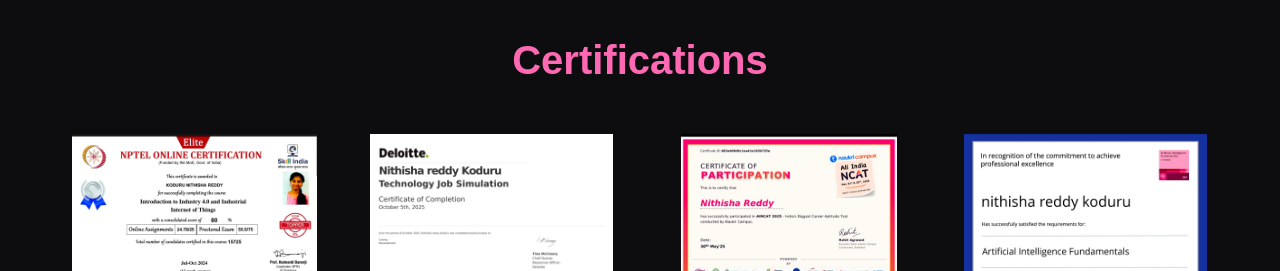
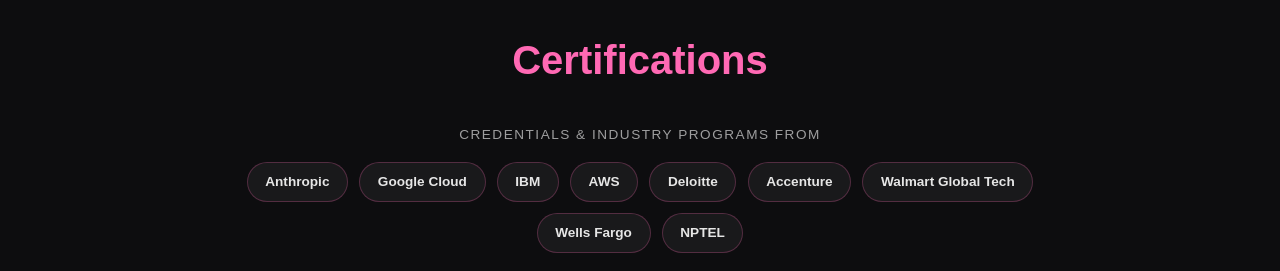
Before and after one commit to Nithisha116/nithishaportfolio.github.io, a website: page index.html in a window 1280 px wide. Shown: the part 6580-6851 px from the top of the page. Drawn offline with nearby package versions, Linux system fonts and the light colour scheme; animation ran at ten frames a second.

Commit message:
certifications enhancement

```diff
--- a/index.html
+++ b/index.html
@@ -400,6 +400,20 @@
 
     <section id="certifications" class="certifications">
         <h2>Certifications</h2>
+        <div class="credentials-highlight">
+            <p class="credentials-heading">Credentials &amp; Industry Programs From</p>
+            <div class="org-badges">
+                <span class="org-badge">Anthropic</span>
+                <span class="org-badge">Google Cloud</span>
+                <span class="org-badge">IBM</span>
+                <span class="org-badge">AWS</span>
+                <span class="org-badge">Deloitte</span>
+                <span class="org-badge">Accenture</span>
+                <span class="org-badge">Walmart Global Tech</span>
+                <span class="org-badge">Wells Fargo</span>
+                <span class="org-badge">NPTEL</span>
+            </div>
+        </div>
         <div class="carousel-wrapper">
 
             <button class="carousel-btn prev-btn" aria-label="Previous Certificate">&#10094;</button>
--- a/script.js
+++ b/script.js
@@ -124,7 +124,7 @@
     }
 
     const slideTargets = document.querySelectorAll(
-        'section > h2, .about-text, .education-card, .skills-category, .experience-card, .cert-card, .project-grid, .contact-content'
+        'section > h2, .about-text, .education-card, .skills-category, .experience-card, .cert-card, .project-grid, .contact-content, .credentials-highlight'
     );
     const scaleTargets = document.querySelectorAll('.about-image');
 
--- a/styles.css
+++ b/styles.css
@@ -556,6 +556,43 @@
     color:var(--primary-pink);
 }
 
+/* Credentials Highlight */
+.credentials-highlight{
+    max-width:900px;
+    margin:0 auto 2.5rem;
+    text-align:center;
+}
+.credentials-heading{
+    font-size:0.85rem;
+    letter-spacing:1.5px;
+    text-transform:uppercase;
+    color:rgba(255,255,255,0.6);
+    margin-bottom:1rem;
+}
+.org-badges{
+    display:flex;
+    flex-wrap:wrap;
+    justify-content:center;
+    gap:0.7rem;
+}
+.org-badge{
+    padding:0.5rem 1.1rem;
+    font-size:0.85rem;
+    font-weight:600;
+    color:#e6e6e6;
+    background:rgba(255,255,255,0.05);
+    border:1px solid rgba(255,105,180,0.25);
+    border-radius:20px;
+    backdrop-filter:blur(6px);
+    transition:border-color 0.3s ease,box-shadow 0.3s ease,transform 0.3s ease,background 0.3s ease;
+}
+.org-badge:hover{
+    border-color:var(--primary-pink);
+    box-shadow:0 0 15px rgba(255,105,180,0.25);
+    background:rgba(255,105,180,0.08);
+    transform:translateY(-2px);
+}
+
 /* Certifications Section */
 .carousel-wrapper{
     position:relative;
```
